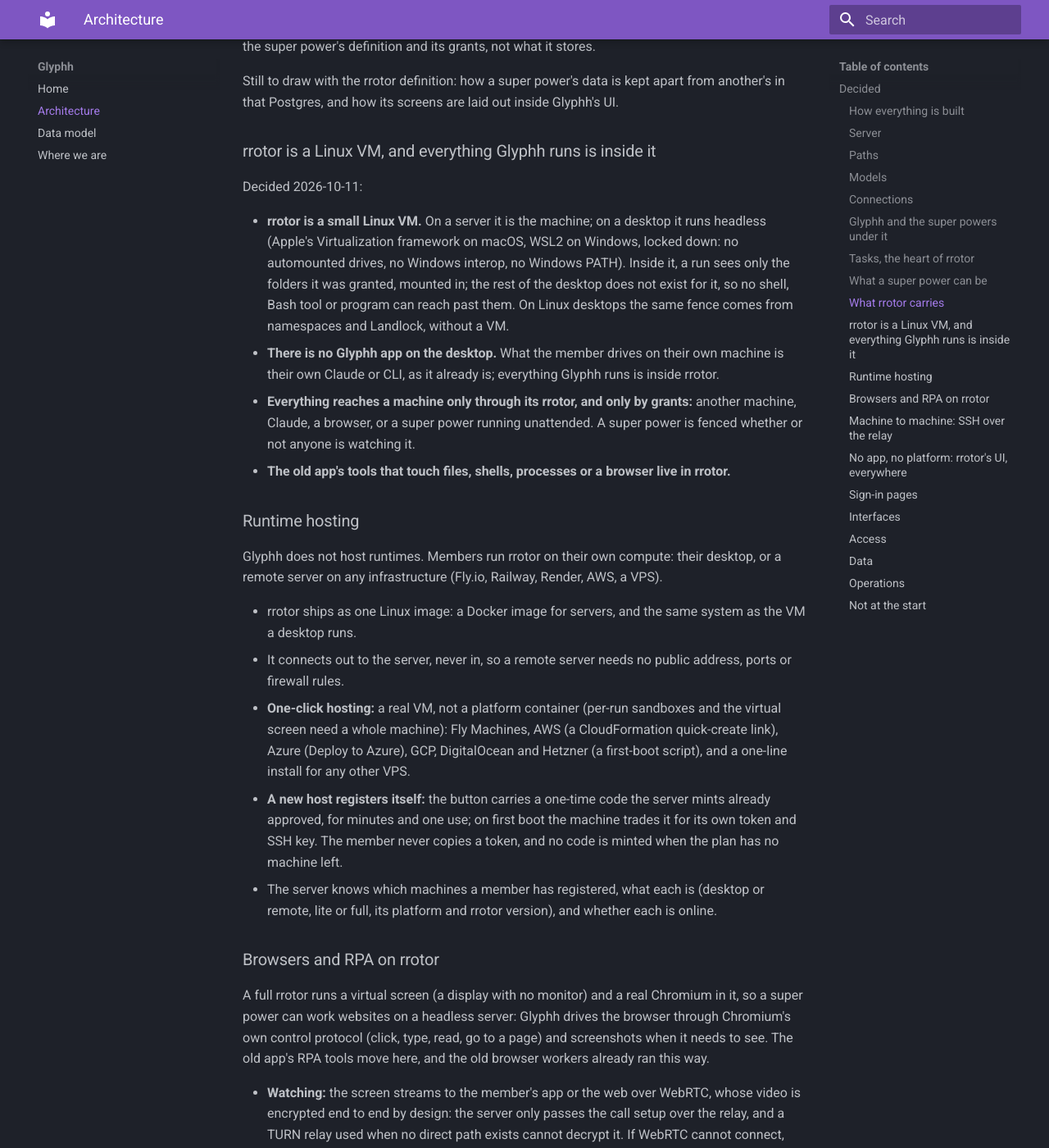
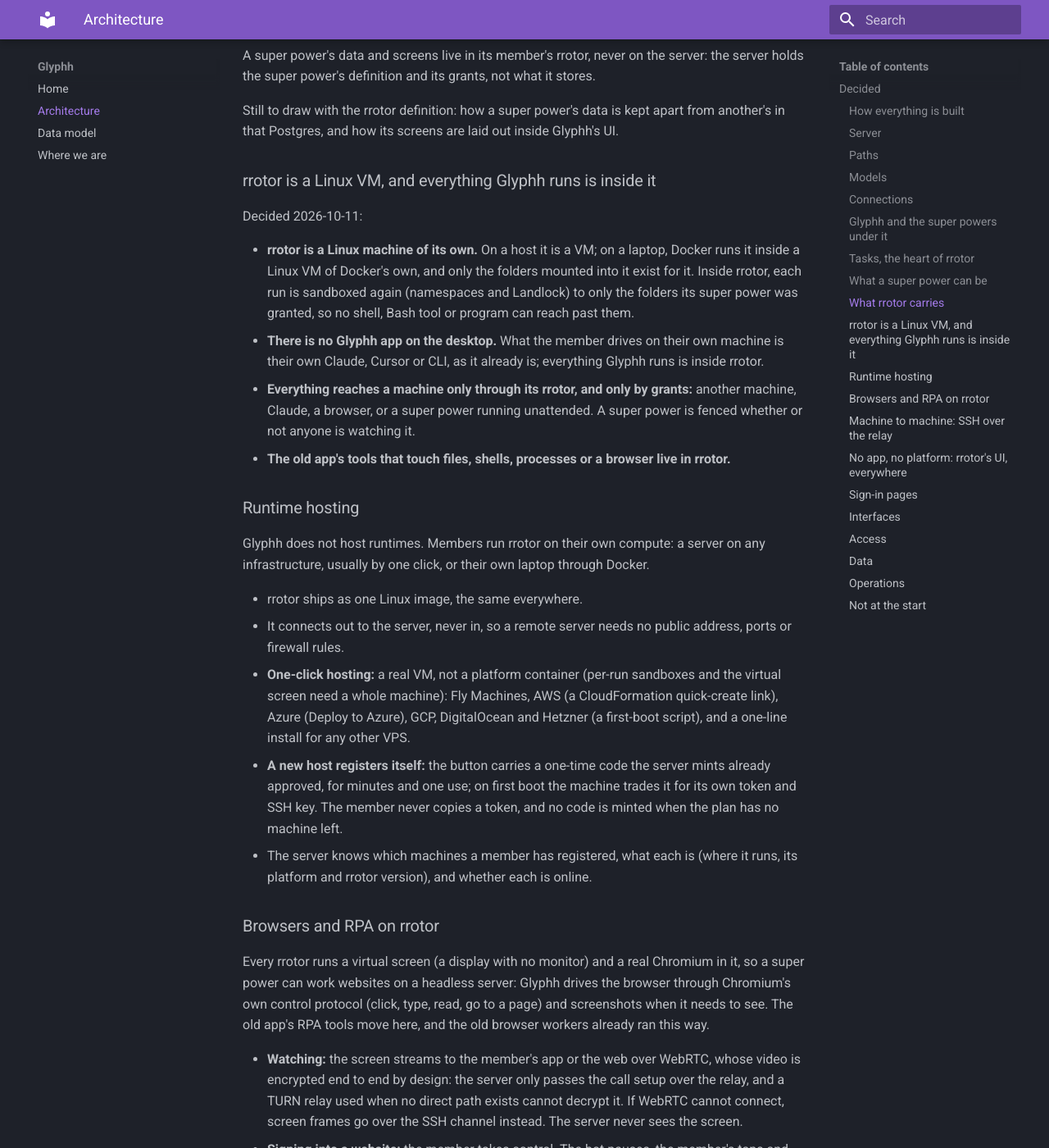
Before and after one commit to glyphh-ai/server, an MkDocs documentation site: the page built from docs/architecture.md, in a window 1280 px wide and 1400 px high, scrolled down 5179 px. Shown: the whole window at 82% size. Built offline with MkDocs 1.6.1 and Material for MkDocs 9.7.7, drawn with Linux system fonts in a browser that asks for light colours; some of the changed text lies outside the part shown.

Commit message:
One rrotor, the full one, everywhere: no lite edition, no desktop helper, no browser approval; a laptop is just another Docker host
Co-Authored-By: Claude Opus 5.5 <noreply@anthropic.com>

```diff
--- a/docs/architecture.md
+++ b/docs/architecture.md
@@ -26,8 +26,8 @@ flowchart TB
     end
 
     subgraph Yours["Your machines: each one a rrotor VM = the fence"]
-        R1["rrotor on a desktop (lite)<br/>Glyphh's UI + super power screens,<br/>CLIs, loop, sandboxed runs,<br/>a browser once approved"]
-        R2["rrotor on a server (full)<br/>the same UI, CLIs, loop,<br/>Postgres + pgvector, Neo4j, Redis,<br/>cron, Chromium (RPA)"]
+        R1["rrotor on a hosted server<br/>Glyphh's UI + super power screens,<br/>CLIs, loop, sandboxed runs,<br/>Postgres + pgvector, Neo4j, Redis,<br/>cron, Chromium (RPA)"]
+        R2["the same rrotor, anywhere else<br/>another server, or a laptop<br/>through Docker: just another host"]
     end
 
     Hosts["Hosts, one click<br/>Fly, AWS, Azure, GCP,<br/>DigitalOcean, Hetzner, any VPS"]
@@ -40,7 +40,6 @@ flowchart TB
     Claude -- "MCP, signed in with OAuth" --> Server
     Claude -- "machine list, then a machine" --> Player
     Browser --> Player
-    Browser -- "on the machine itself" --> R1
     Relay <-. "end to end: UI, SSH, screen" .-> R1
     Relay <-. "end to end: UI, SSH, screen" .-> R2
     R1 -- "outbound WS" --> Server
@@ -139,7 +138,7 @@ Everything a super power needs to run, on the member's own machine:
 
 It is the agent runtime: from it, a super power reaches about 3,900 models across about 125 providers directly, never through Glyphh's servers, and about 3,500 connections, which go through the server and are counted against the member's subscription.
 
-**On a desktop, rrotor is a lite one:** the UI, the CLIs and the loop, without pgvector or Neo4j. There is no app to install: a small signed helper starts the VM on macOS (Apple's virtualization needs one), and a script sets it up in WSL2 on Windows. Every rrotor connects to the member's other machines, so they can spread super powers across them and manage them all from any one.
+**One rrotor, the full one, everywhere.** Every machine runs the same image, with everything above. There is no Glyphh app on anyone's desktop: the member already has Claude, Cursor or a CLI there, and opens Glyphh's UI from it. A laptop can run rrotor too, as just another host, through Docker (Docker Desktop, OrbStack, or WSL on Windows), when a member wants super powers on its local folders or its own internet address; Glyphh ships nothing desktop-specific for it.
 
 A super power's data and screens live in its member's rrotor, never on the server: the server holds the super power's definition and its grants, not what it stores.
 
@@ -149,30 +148,28 @@ Still to draw with the rrotor definition: how a super power's data is kept apart
 
 Decided 2026-10-11:
 
-- **rrotor is a small Linux VM.** On a server it is the machine; on a desktop it runs headless (Apple's Virtualization framework on macOS, WSL2 on Windows, locked down: no automounted drives, no Windows interop, no Windows PATH). Inside it, a run sees only the folders it was granted, mounted in; the rest of the desktop does not exist for it, so no shell, Bash tool or program can reach past them. On Linux desktops the same fence comes from namespaces and Landlock, without a VM.
-- **There is no Glyphh app on the desktop.** What the member drives on their own machine is their own Claude or CLI, as it already is; everything Glyphh runs is inside rrotor.
+- **rrotor is a Linux machine of its own.** On a host it is a VM; on a laptop, Docker runs it inside a Linux VM of Docker's own, and only the folders mounted into it exist for it. Inside rrotor, each run is sandboxed again (namespaces and Landlock) to only the folders its super power was granted, so no shell, Bash tool or program can reach past them.
+- **There is no Glyphh app on the desktop.** What the member drives on their own machine is their own Claude, Cursor or CLI, as it already is; everything Glyphh runs is inside rrotor.
 - **Everything reaches a machine only through its rrotor, and only by grants:** another machine, Claude, a browser, or a super power running unattended. A super power is fenced whether or not anyone is watching it.
 - **The old app's tools that touch files, shells, processes or a browser live in rrotor.**
 
 ### Runtime hosting
 
-Glyphh does not host runtimes. Members run rrotor on their own compute: their desktop, or a remote server on any infrastructure (Fly.io, Railway, Render, AWS, a VPS).
+Glyphh does not host runtimes. Members run rrotor on their own compute: a server on any infrastructure, usually by one click, or their own laptop through Docker.
 
-- rrotor ships as one Linux image: a Docker image for servers, and the same system as the VM a desktop runs.
+- rrotor ships as one Linux image, the same everywhere.
 - It connects out to the server, never in, so a remote server needs no public address, ports or firewall rules.
 - **One-click hosting:** a real VM, not a platform container (per-run sandboxes and the virtual screen need a whole machine): Fly Machines, AWS (a CloudFormation quick-create link), Azure (Deploy to Azure), GCP, DigitalOcean and Hetzner (a first-boot script), and a one-line install for any other VPS.
 - **A new host registers itself:** the button carries a one-time code the server mints already approved, for minutes and one use; on first boot the machine trades it for its own token and SSH key. The member never copies a token, and no code is minted when the plan has no machine left.
-- The server knows which machines a member has registered, what each is (desktop or remote, lite or full, its platform and rrotor version), and whether each is online.
+- The server knows which machines a member has registered, what each is (where it runs, its platform and rrotor version), and whether each is online.
 
 ### Browsers and RPA on rrotor
 
-A full rrotor runs a virtual screen (a display with no monitor) and a real Chromium in it, so a super power can work websites on a headless server: Glyphh drives the browser through Chromium's own control protocol (click, type, read, go to a page) and screenshots when it needs to see. The old app's RPA tools move here, and the old browser workers already ran this way.
+Every rrotor runs a virtual screen (a display with no monitor) and a real Chromium in it, so a super power can work websites on a headless server: Glyphh drives the browser through Chromium's own control protocol (click, type, read, go to a page) and screenshots when it needs to see. The old app's RPA tools move here, and the old browser workers already ran this way.
 
 - **Watching:** the screen streams to the member's app or the web over WebRTC, whose video is encrypted end to end by design: the server only passes the call setup over the relay, and a TURN relay used when no direct path exists cannot decrypt it. If WebRTC cannot connect, screen frames go over the SSH channel instead. The server never sees the screen.
 - **Signing into a website:** the member takes control. The bot pauses, the member's taps and keystrokes go straight into the remote browser over the encrypted channel, they type the password and do the 2FA themselves, and hand control back. While they hold it no screenshot goes to the model, so a password or a code never reaches the model or a chat. The run's log records when control changed hands.
 - **Sessions stay on the machine:** each browser profile (a `browsers` power) lives on one rrotor and is granted like a folder, so one super power's signed-in sites are never another's. Cookies never leave that machine.
-- **On a desktop:** super powers get their own Chromium and virtual screen inside the desktop's rrotor VM, fenced and watched like a remote rrotor's. The member's own browser and its sessions are never used.
-- **Fetched only with the member's approval:** the desktop's VM does not carry the browser until the first super power that needs one is placed on that desktop. Then rrotor's UI asks first and explains: what it is (a separate browser inside the fence, for super powers only, which never sees the member's own sessions), what it costs (a few hundred MB on disk, roughly 300 to 500 MB of memory while a browser is open), and why (browser work runs on this machine and its own internet address, which some sites trust more than a cloud server). Declined, the super power cannot be placed on that desktop and is offered a remote rrotor instead; approved, the browser is fetched once and kept.
 - **Later:** a password manager (1Password) can fill sign-ins without the model seeing them. Passkeys are tied to the member's own device and cannot be used remotely; such sites need a password and 2FA through take-over.
 
 ### Machine to machine: SSH over the relay
@@ -200,7 +197,7 @@ Decided 2026-10-11. Glyphh ships no desktop app and no platform web app. Every r
 
 **Where it opens:**
 
-- **In Claude (or ChatGPT):** "open my Glyphh machines" calls a plugin tool that returns a UI Claude renders in the chat: the member's machines from the server, online or not, desktop or server, in Claude's own theme (with one machine, it opens it straight away). Tapping a machine opens its rrotor's UI there, through the player. Claude keeps driving the same machine through the plugin's tools beside it. Claude Code in a terminal, which shows no UI, opens the member's browser on the same pages instead.
+- **In Claude (or ChatGPT):** "open my Glyphh machines" calls a plugin tool that returns a UI Claude renders in the chat: the member's machines from the server, online or not, where each runs, in Claude's own theme (with one machine, it opens it straight away). Tapping a machine opens its rrotor's UI there, through the player. Claude keeps driving the same machine through the plugin's tools beside it. Claude Code in a terminal, which shows no UI, opens the member's browser on the same pages instead.
 - **In any browser:** app.glyphh.ai, the player: the same machine list and the same rrotor UI, from a laptop, an iPad or a phone. On the machine itself, rrotor's UI also answers locally.
 
 **The player** carries rrotor's UI from the member's machine to wherever it opens, and never stores what passes: app.glyphh.ai serves only a small shell, which opens an encrypted channel straight to the rrotor (WebRTC, the server only setting up the call) and loads the UI through it. Where a host's sandbox blocks that, the page offers to open in the browser instead, so nothing dead-ends.
```
Also changed, not shown: other parts of docs/architecture.md (+1 -1 lines), docs/data-model.md (+5 -7 lines), docs/status.md (+2 -2 lines), docs/img/architecture.png, docs/img/data-model.png.
